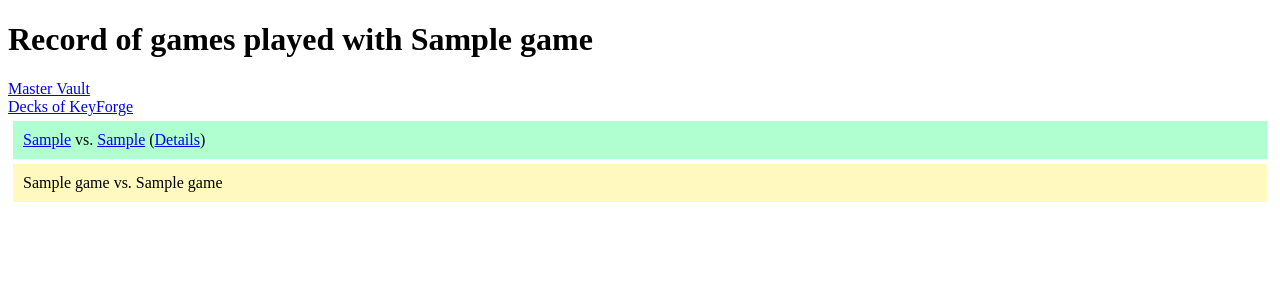
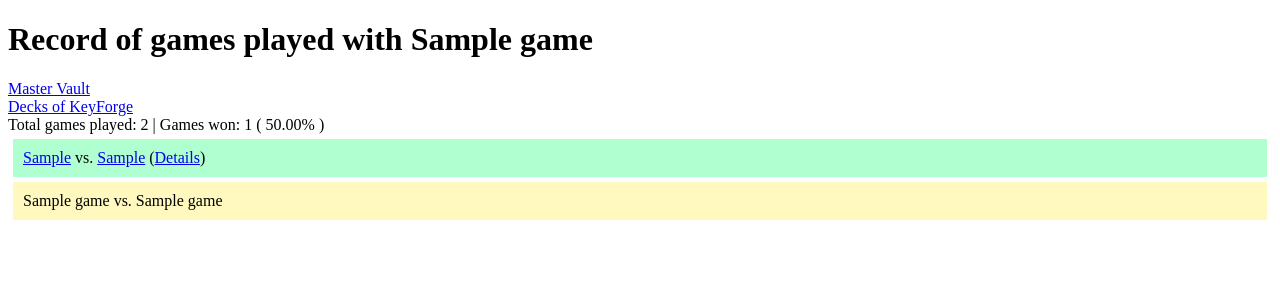
Before and after one commit to avandever/keytracker, a Flask app: page /deck/1 in a window 1280 px wide. Shown: the part 26-326 px from the top of the page. Run offline with Flask 2, Linux system fonts and the light colour scheme; tables that the repository leaves empty hold one stand-in row (values such as "Sample post"); parts of the project's set-up code (start-up, migrations or seed data) failed here and were passed over.

Commit message:
Add games summary to deck page

```diff
--- a/keytracker/routes/ui.py
+++ b/keytracker/routes/ui.py
@@ -57,6 +57,8 @@ def leaderboard():
 
 @blueprint.route("/deck/<deck_id>", methods=["GET"])
 def deck(deck_id):
+    games_won = Game.query.filter(Game.winner_deck_id == deck_id).count()
+    games_lost = Game.query.filter(Game.loser_deck_id == deck_id).count()
     deck_games = (
         Game.query.filter(
             (Game.winner_deck_id == deck_id) | (Game.loser_deck_id == deck_id)
@@ -79,6 +81,8 @@ def deck(deck_id):
         games=deck_games,
         deck_name=deck_name,
         deck_id=deck_id,
+        games_won=games_won,
+        games_lost=games_lost,
     )
 
 
--- a/keytracker/templates/deck.html
+++ b/keytracker/templates/deck.html
@@ -7,6 +7,10 @@
         </div>
         <div class="dok_link">
             <a href="https://decksofkeyforge.com/decks/{{ deck_id }}">Decks of KeyForge</a>
+        </div>
+        <div class="games_summary">
+            Total games played: {{ games_won + games_lost }} | Games won: {{ games_won }}
+            ( {{ '%0.2f' | format(games_won / ( games_won + games_lost ) * 100) }}% )
         </div>
     </div>
     <div class="games_list">
```
